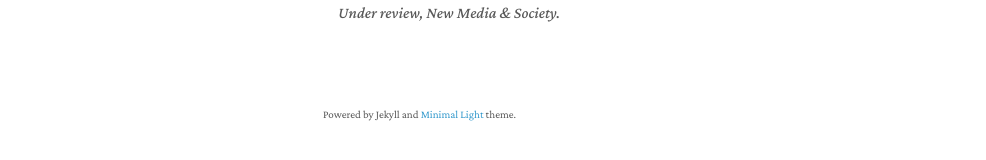
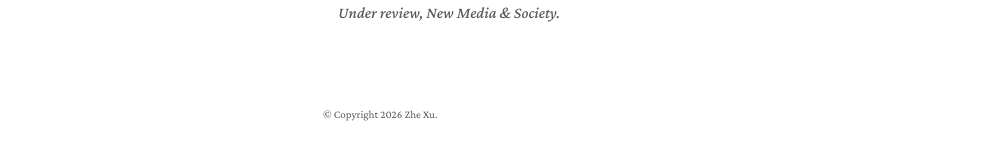
Before and after one commit to zhexuphd/newweb, a Jekyll site: the page built from index.md, in a window 1280 px wide and 900 px high, scrolled down 863 px. Shown: the part 705-865 px from the top of the window, without its empty margins (147-1133 px from the left). Built offline with Jekyll 4.4.1, drawn with Linux system fonts in a browser that asks for light colours; a style sheet for code colours, icons or effects is not loaded; our own code applies the rules of GitHub Pages for plain Markdown files.

Commit message:
Update homepage.html

```diff
--- a/_layouts/homepage.html
+++ b/_layouts/homepage.html
@@ -100,7 +100,7 @@
       <br>
 
       {% if site.enable_footnote %}
-      <p><small>Powered by Jekyll and <a href="https://github.com/yaoyao-liu/minimal-light" target="_blank" rel="noopener">Minimal Light</a> theme.</small></p>
+      <p><small>© Copyright 2026 Zhe Xu.</small></p>
       {% endif %}
 
       </section>
```
